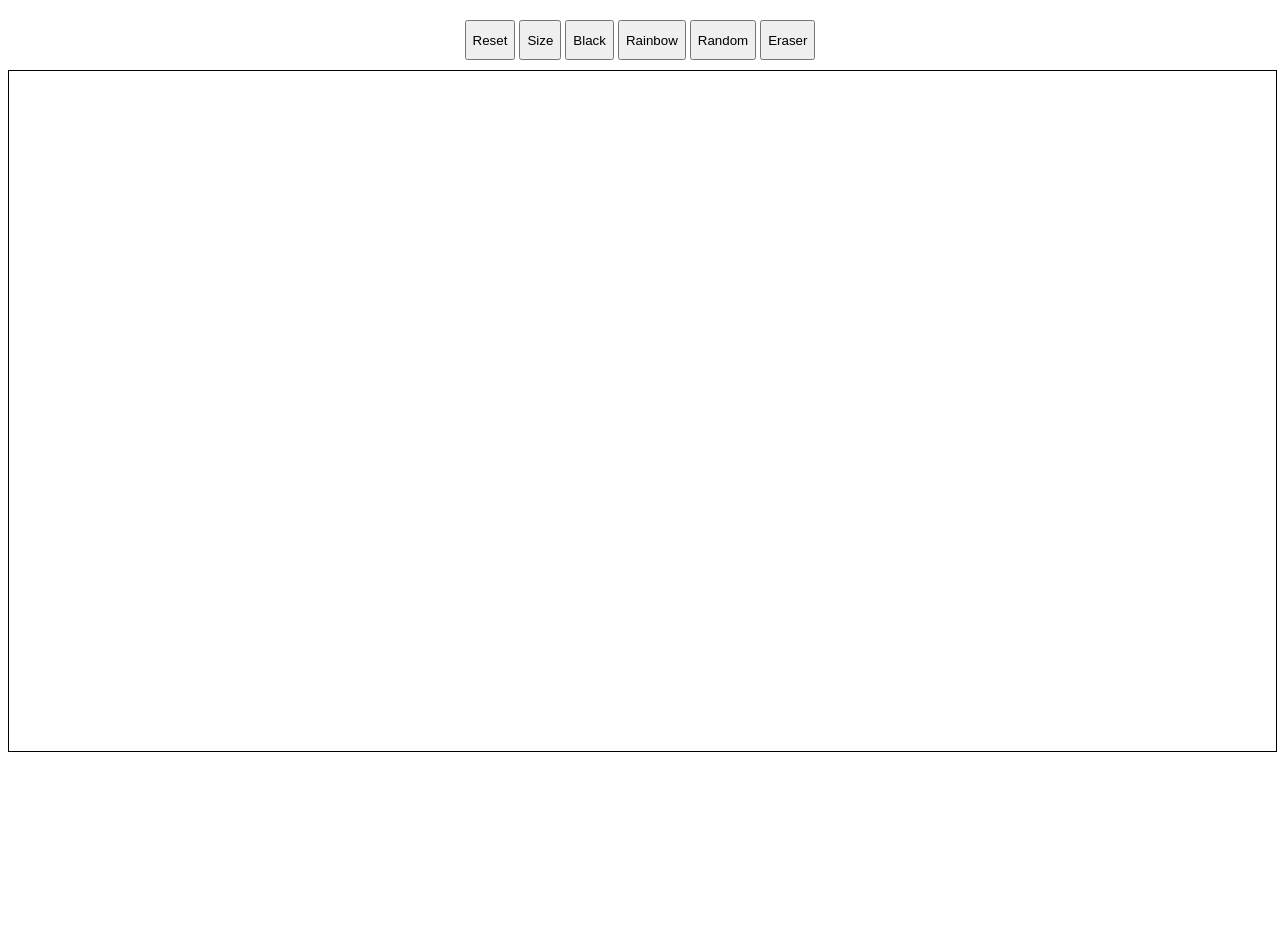
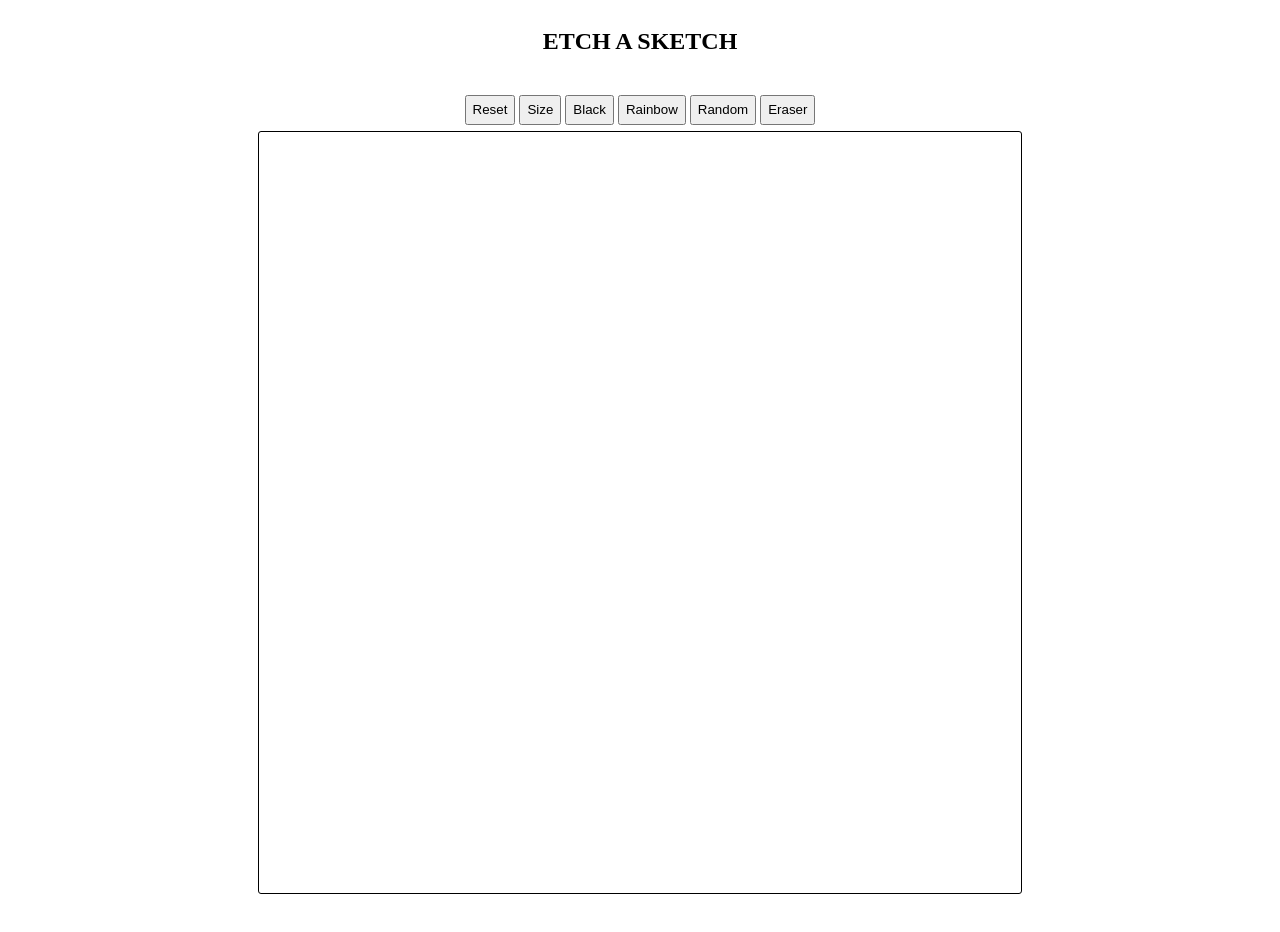
Before and after one commit to cazuloaga/etch-a-sketch, a plain HTML site: page index.html in a window 1280 px wide. Before the commit the page ends 800 px from the top, so only its background shows below. Drawn offline with Linux system fonts and the light colour scheme.

Commit message:
modified styles: .container-wrapper .body . buttons to make the page more appealing

```diff
--- a/index.html
+++ b/index.html
@@ -5,26 +5,49 @@
   <meta charset="utf-8">
   <title>Etch a Sketch</title>
   <style>
+
+
+    .body{
+        display: flex;
+        flex-direction: column;
+        justify-content: center;
+        align-items: center;
+        min-height: 100vh;
+    }
+
+    .container-wrapper{
+        height: 70vw;
+        width: 70vw;
+        margin: 20px auto;
+        position: relative;
+
+    }
+
     .container {
-    height: 85vh;
-    width: 99%;
-    position: absolute;
+    height: 85%;
+    width: 85%;
+    position: relative;
     margin: auto;
+    border-radius: 3px;
 
   }
 
   .buttons {
       justify:center;
-      margin-top: 10px;
-      margin-bottom: 20px;
       text-align: center;
-      height:40px;
+      height:30px;
+      width:
+      position: relative;
+      margin-bottom: 6px;
+
 
   }
 
   </style>
 </head>
-<body>
+<body class='body'>
+    <h2>ETCH A SKETCH</h2>
+    <div id='contWrapper' class='container-wrapper'>
         <div class='buttons'>
             <button id='reset' class='buttons'>Reset</button>
             <button id='pixelSize' class='buttons'>Size</button>
@@ -34,6 +57,7 @@
             <button id='eraser' class='buttons'>Eraser</button>
         </div>
         <div class='container' id='cont'></div>
+    </div>
 </body>
 <script>
 
```
Lines whose indentation alone changed are shown as unchanged.
